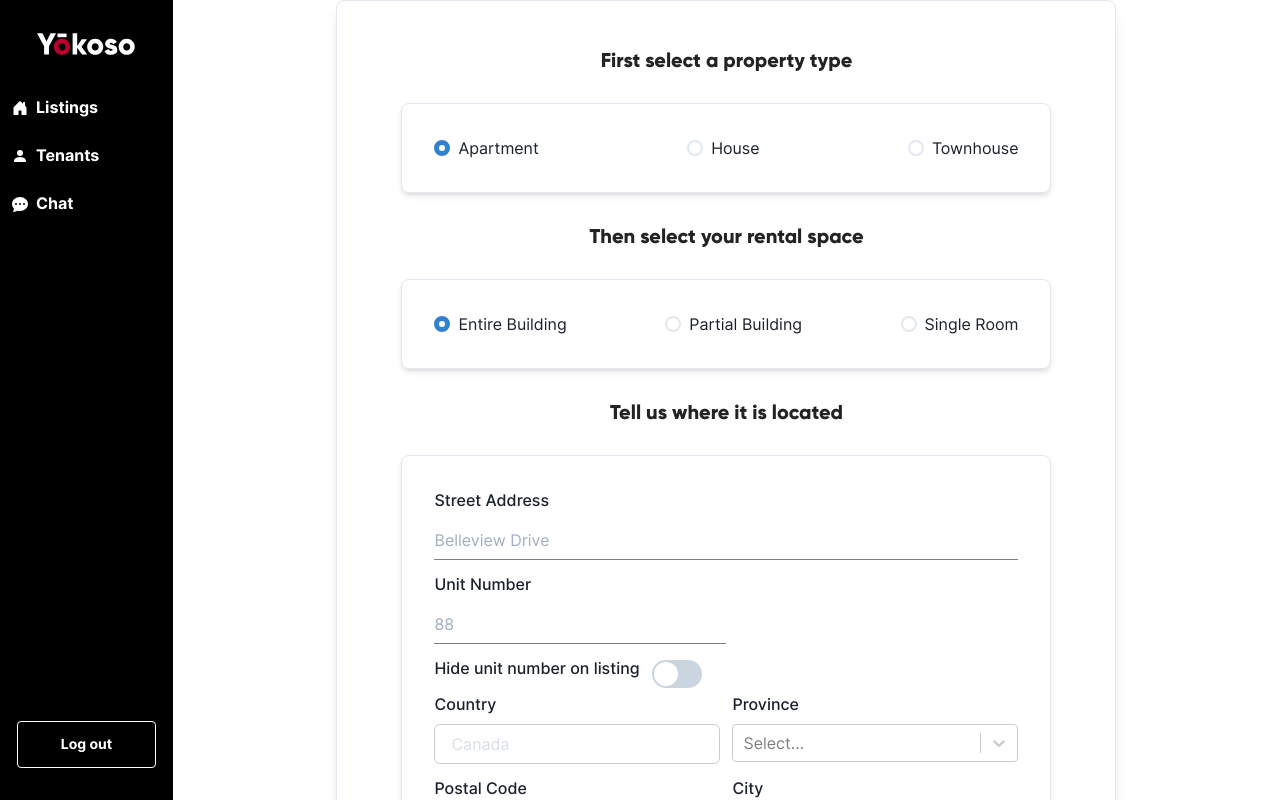
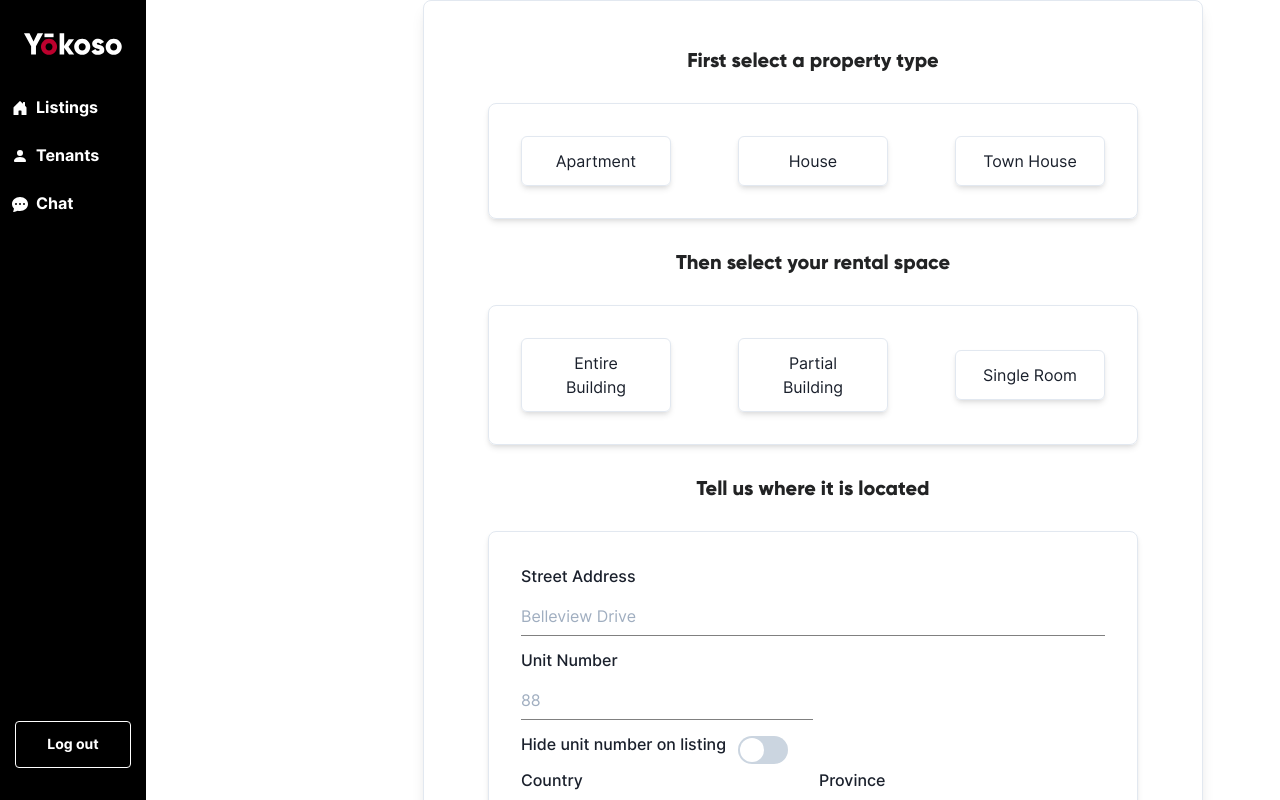
Before and after one commit to yokoso-capstone/yokoso, a Next.js app: page /createproperty in a window 1280 px wide. Shown: the top 800 px of the page. Built offline with nearby package versions, Linux system fonts and the light colour scheme.

Commit message:
enhanced property info 1

```diff
--- /dev/null
+++ b/components/core/PropertyRadio.tsx
@@ -0,0 +1,38 @@
+/* eslint-disable react/destructuring-assignment */
+import { useRadio, Box, UseRadioProps } from "@chakra-ui/react";
+
+function PropertyRadio(props: UseRadioProps) {
+  const { getInputProps, getCheckboxProps } = useRadio(props);
+
+  const input = getInputProps();
+  const checkbox = getCheckboxProps();
+
+  return (
+    <Box as="label">
+      <input {...input} />
+      <Box
+        {...checkbox}
+        width="150px"
+        textAlign="center"
+        cursor="pointer"
+        borderWidth="1px"
+        borderRadius="md"
+        boxShadow="md"
+        _checked={{
+          bg: "teal.600",
+          color: "white",
+          borderColor: "teal.600",
+        }}
+        _focus={{
+          boxShadow: "outline",
+        }}
+        px={5}
+        py={3}
+      >
+        {props.children}
+      </Box>
+    </Box>
+  );
+}
+
+export default PropertyRadio;
--- a/pages/createproperty.tsx
+++ b/pages/createproperty.tsx
@@ -6,19 +6,66 @@ import {
   Flex,
   Box,
   Stack,
-  Radio,
-  RadioGroup,
   Switch,
+  useRadioGroup,
+  HStack,
 } from "@chakra-ui/react";
 import Head from "next/head";
 import { Heading6 } from "@/components/core/Text";
 import Sidebar from "@/components/sections/Sidebar";
 import ProvinceSelector from "@/components/core/ProvinceSelector";
 import { ButtonSecondary } from "@/components/core/Button";
+import PropertyRadio from "@/components/core/PropertyRadio";
+
+function PropRadio() {
+  const options = ["Apartment", "House", "Town House"];
+
+  const { getRootProps, getRadioProps } = useRadioGroup({
+    name: "framework",
+    defaultValue: "react",
+  });
+
+  const group = getRootProps();
+
+  return (
+    <HStack {...group} justify="space-between">
+      {options.map((value) => {
+        const radio = getRadioProps({ value });
+        return (
+          <PropertyRadio key={value} {...radio}>
+            {value}
+          </PropertyRadio>
+        );
+      })}
+    </HStack>
+  );
+}
+
+function RentalRadio() {
+  const options = ["Entire Building", "Partial Building", "Single Room"];
+
+  const { getRootProps, getRadioProps } = useRadioGroup({
+    name: "framework",
+    defaultValue: "react",
+  });
+
+  const group = getRootProps();
+
+  return (
+    <HStack {...group} justify="space-between">
+      {options.map((value) => {
+        const radio = getRadioProps({ value });
+        return (
+          <PropertyRadio key={value} {...radio}>
+            {value}
+          </PropertyRadio>
+        );
+      })}
+    </HStack>
+  );
+}
 
 function CreateProperty(): ReactElement {
-  const [propertyValue, setPropertyValue] = React.useState("1");
-  const [rentalValue, setRentalValue] = React.useState("1");
   return (
     <>
       <Head>
@@ -26,16 +73,15 @@ function CreateProperty(): ReactElement {
         <meta name="description" content="ようこそ. Discover your new home." />
       </Head>
 
-      <Flex direction="row">
+      <Flex direction="row" >
         <Sidebar />
-        <Flex width="full" align="center" justifyContent="center">
-          <Box
-            p={8}
-            // maxWidth="500px"
-            borderWidth={1}
-            borderRadius={8}
-            boxShadow="lg"
-          >
+        <Flex
+          width="full"
+          align="center"
+          justifyContent="center"
+          marginLeft="200px"
+        >
+          <Box p={8} borderWidth={1} borderRadius={8} boxShadow="lg">
             <Box my={4} textAlign="left">
               <form>
                 <Heading6 textAlign="center" mb={4}>
@@ -48,17 +94,7 @@ function CreateProperty(): ReactElement {
                   boxShadow="md"
                   margin={8}
                 >
-                  <RadioGroup onChange={setPropertyValue} value={propertyValue}>
-                    <Stack
-                      direction="row"
-                      spacing={8}
-                      justifyContent="space-between"
-                    >
-                      <Radio value="1">Apartment</Radio>
-                      <Radio value="2">House</Radio>
-                      <Radio value="3">Townhouse</Radio>
-                    </Stack>
-                  </RadioGroup>
+                  <PropRadio />
                 </Box>
                 <Heading6 textAlign="center" mb={4}>
                   Then select your rental space
@@ -69,19 +105,8 @@ function CreateProperty(): ReactElement {
                   borderRadius={8}
                   boxShadow="md"
                   margin={8}
-                  justifyContent="center"
                 >
-                  <RadioGroup onChange={setRentalValue} value={rentalValue}>
-                    <Stack
-                      direction="row"
-                      spacing={8}
-                      justifyContent="space-between"
-                    >
-                      <Radio value="1">Entire Building</Radio>
-                      <Radio value="2">Partial Building</Radio>
-                      <Radio value="3">Single Room</Radio>
-                    </Stack>
-                  </RadioGroup>
+                  <RentalRadio />
                 </Box>
 
                 <Heading6 textAlign="center" mb={4}>
```
